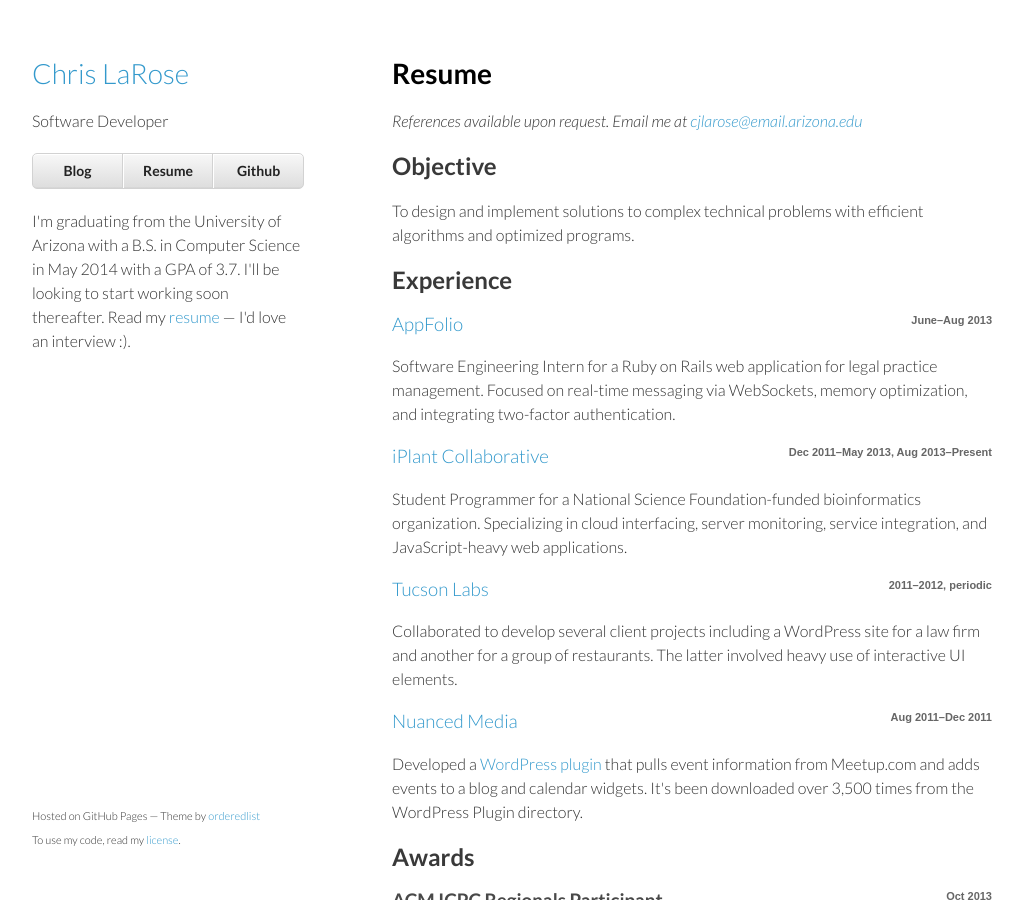
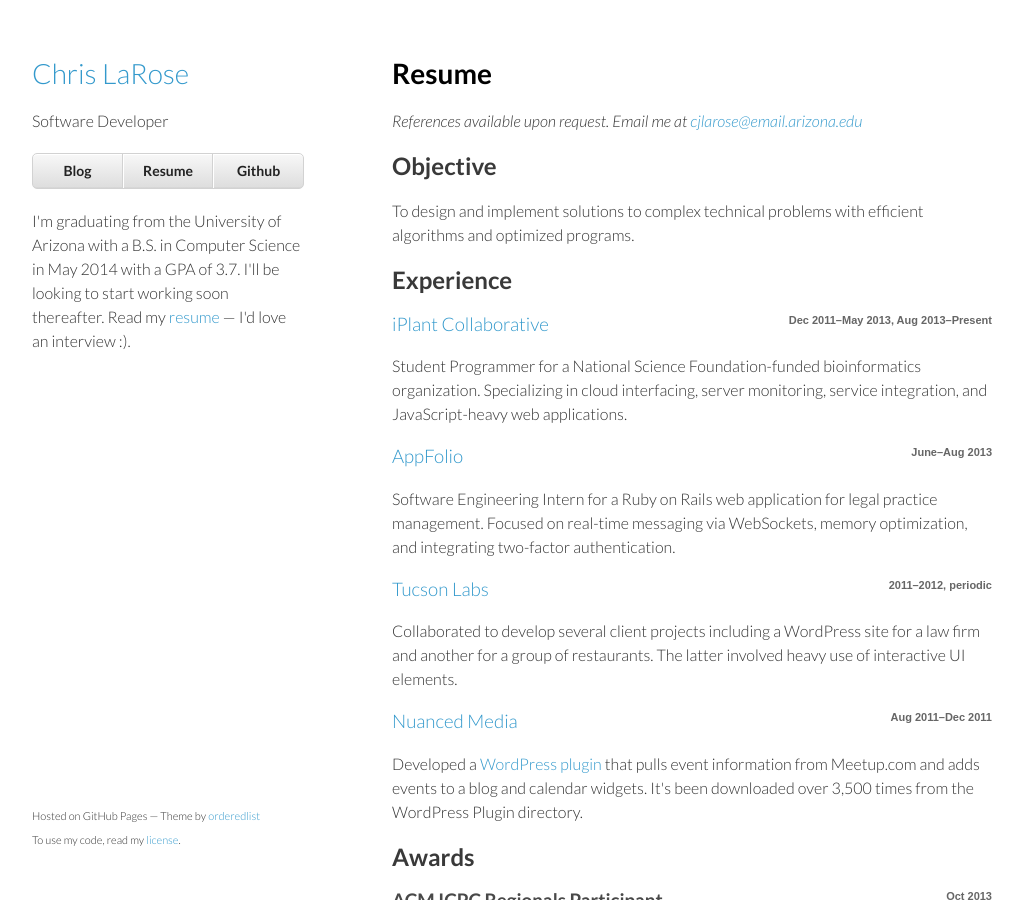
Before and after one commit to cjlarose/cjlarose.github.io, a Jekyll site: the page built from resume/index.html, in a window 1280 px wide and 900 px high. Shown: the whole window, without its empty margins (128-1151 px from the left). Built offline with Jekyll 4.4.1, drawn with Linux system fonts in a browser that asks for light colours; comment, search, counter and statistics services are not loaded; some of the changed lines change nothing that is shown.

Commit message:
Changed experience ordering on resume

```diff
--- a/resume/index.html
+++ b/resume/index.html
@@ -21,18 +21,6 @@
 
  <ul>
    <li>
-     <h3><a href="http://www.appfolio.com/about">AppFolio</a><small>June&ndash;Aug 2013</small></h3>
-
-     <p>Software Engineering Intern for a Ruby on Rails web application for
-     legal practice management. Focused on real-time messaging via WebSockets,
-     memory optimization, and integrating two-factor authentication.</p>
-
-    {% comment %}
-     <p><strong>Reference:</strong> Chris Schulte &lt;chris.schulte@mycase.com&gt;</p>
-    {% endcomment %}
-   </li>
-
-   <li>
      <h3><a href="http://www.iplantcollaborative.org/">iPlant
      Collaborative</a><small>Dec 2011&ndash;May 2013, Aug 2013&ndash;Present</small></h3>
 
@@ -43,6 +31,18 @@
     {% comment %}
      <p><strong>Reference:</strong> Edwin Skidmore &lt;edwin@iplantcollaborative.org&gt;
      (520) 621-0011</p>
+    {% endcomment %}
+   </li>
+
+   <li>
+     <h3><a href="http://www.appfolio.com/about">AppFolio</a><small>June&ndash;Aug 2013</small></h3>
+
+     <p>Software Engineering Intern for a Ruby on Rails web application for
+     legal practice management. Focused on real-time messaging via WebSockets,
+     memory optimization, and integrating two-factor authentication.</p>
+
+    {% comment %}
+     <p><strong>Reference:</strong> Chris Schulte &lt;chris.schulte@mycase.com&gt;</p>
     {% endcomment %}
    </li>
 
```
